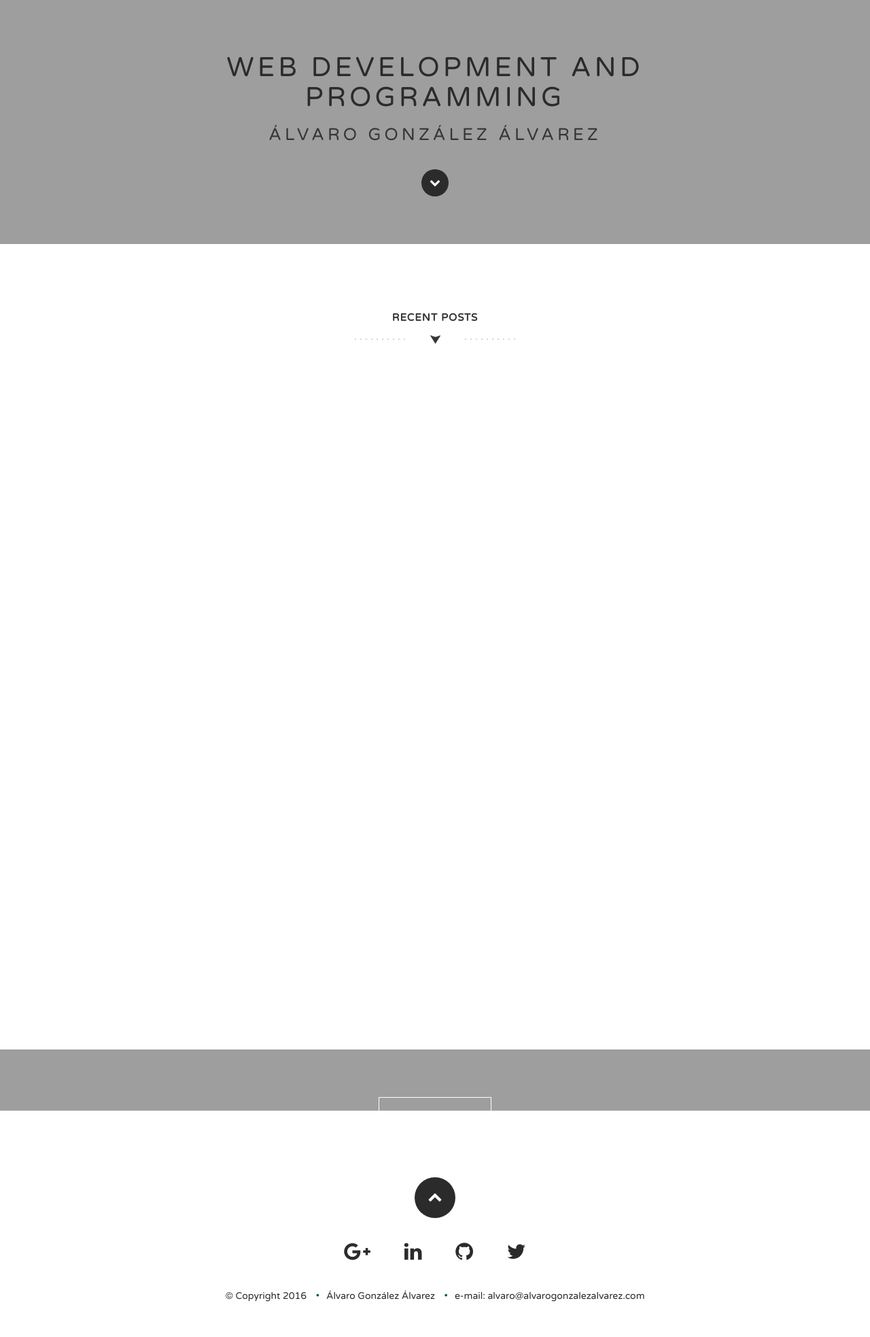
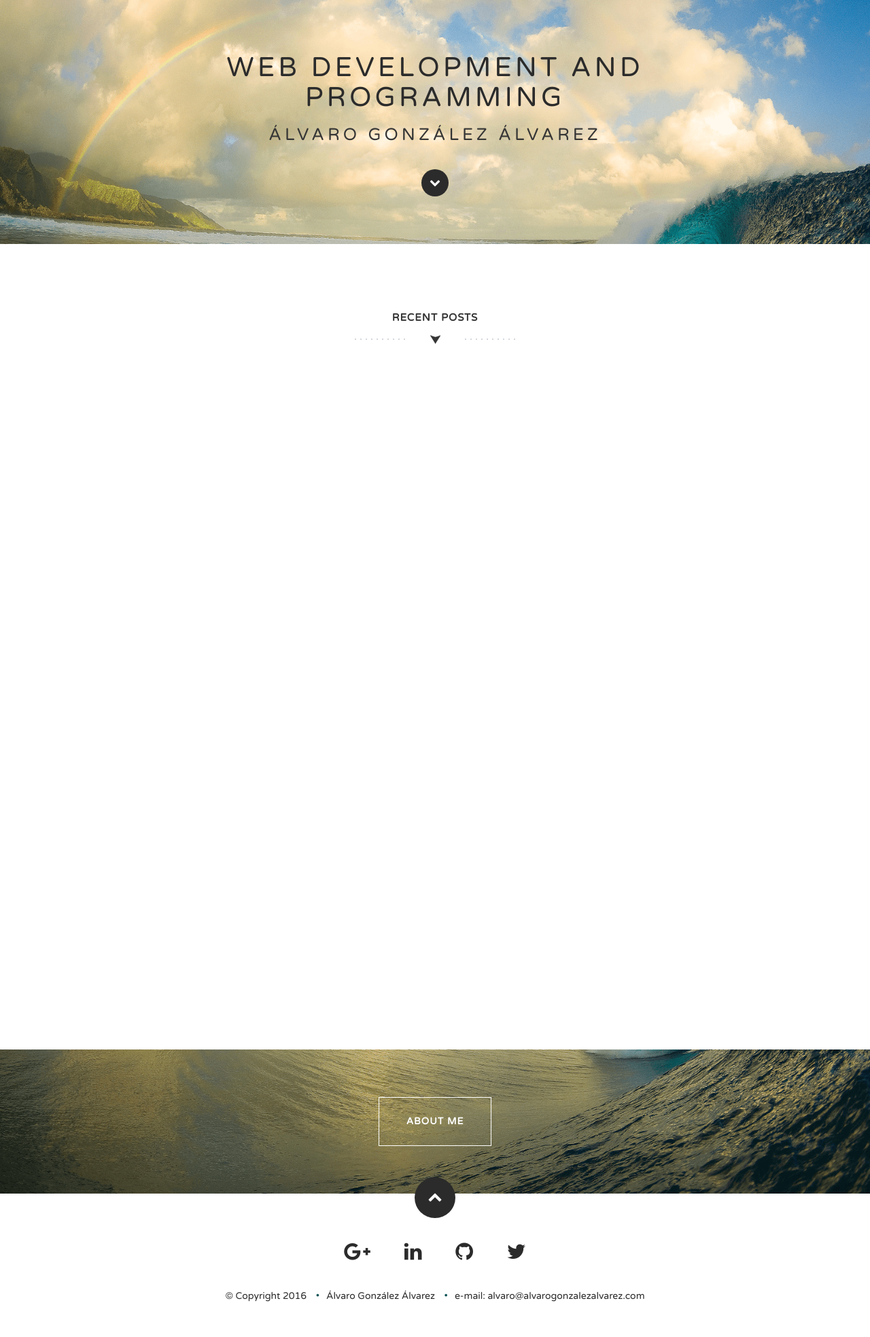
Before and after one commit to alvarogonzalezalvarez/blog, a Jekyll site: the page index.html, which Jekyll copies as it is, in a window 1280 px wide. Shown: the whole page at 68% size. Built offline with Jekyll 4.4.1, drawn with Linux system fonts in a browser that asks for light colours; nearby versions of some CDN libraries; library files that are not in the unit come from our copies.

Commit message:
Minor Improvements
Minor Improvements

```diff
--- a/css/styles.css
+++ b/css/styles.css
@@ -239,7 +239,7 @@
 /* ==========================================================================
 Swag
 ========================================================================== */
-.swag { background: url('https://alvarogonzalezalvarez.com/images/header-background.png') no-repeat center center; padding: 50px 0; background-position:center -400px;background-size: cover !important;-webkit-background-size: cover !important;}
+.swag { background: url('../img/header-blog.png') no-repeat center bottom; padding: 50px 0; background-size: cover !important;-webkit-background-size: cover !important;}
 .swag h1 { color: #2B2B2B; font-size: 40px; text-transform: uppercase; letter-spacing: 5px; }
 .swag h1 span { display: block; font-size: 25px; margin-top: 20px; }
 .down-arrow-btn { width: 40px; height: 40px; border-radius: 50%; -moz-border-radius: 50%; -webkit-border-radius: 50%; -o-border-radius: 50%; background: #2B2B2B; display: inline-block; margin: 10px auto 20px; color: #fff; font-size: 16px; line-height: 40px; text-align: center; }
@@ -276,7 +276,7 @@
 /* ==========================================================================
 CTA
 ========================================================================== */
-.ignite-cta { background: url('https://alvarogonzalezalvarez.com/images/header-background.png') no-repeat center center; padding: 70px 0; background-position:center -870px;background-size: cover !important; -webkit-background-size: cover !important;}
+.ignite-cta { background: url('../img/footer-blog.png') no-repeat center bottom; padding: 70px 0; background-size: cover !important; -webkit-background-size: cover !important;}
 .ignite-btn { display: inline-block; padding: 25px 40px; color: #fff; border: solid 1px #fff; text-transform: uppercase; font-weight: bold; letter-spacing: 1px; }
 .ignite-btn:hover, .ignite-btn:focus { color: #fff; border: solid 1px #0F9095; background-color: #0F9095;}
 /* ==========================================================================
```
Also changed, not shown: img/footer-blog.png (added), img/header-blog.png (added).
